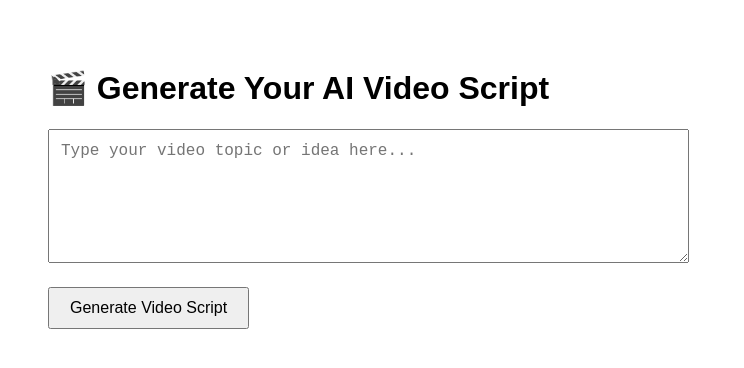
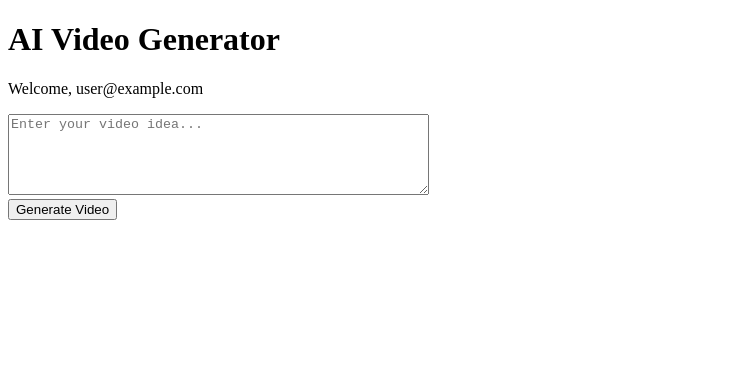
Before and after one commit to hackerh5041/viba-ai, a Next.js app: page /generate in a window 1280 px wide. Shown: the top 368 px of the page, without its empty margins (0-744 px from the left). Built offline with nearby package versions, Linux system fonts and the light colour scheme; no server answers; sample sign-in values are in the browser's storage.

Commit message:
Update generate.js

```diff
--- a/pages/generate.js
+++ b/pages/generate.js
@@ -1,66 +1,66 @@
-import { useState } from 'react';
+import { useEffect, useState } from "react";
+import { auth } from "../lib/firebase";
+import { onAuthStateChanged } from "firebase/auth";
+import { useRouter } from "next/router";
 
 export default function Generate() {
-  const [prompt, setPrompt] = useState('');
-  const [videoScript, setVideoScript] = useState(null);
+  const [user, setUser] = useState(null);
+  const [prompt, setPrompt] = useState("");
   const [loading, setLoading] = useState(false);
+  const [videoUrl, setVideoUrl] = useState("");
+  const router = useRouter();
+
+  useEffect(() => {
+    const unsubscribe = onAuthStateChanged(auth, (currentUser) => {
+      if (currentUser) {
+        setUser(currentUser);
+      } else {
+        router.push("/login");
+      }
+    });
+
+    return () => unsubscribe();
+  }, []);
 
   const handleGenerate = async () => {
+    if (!prompt) return;
     setLoading(true);
-    setVideoScript(null);
+    setVideoUrl("");
 
     try {
-      const res = await fetch('/api/generate-video', {
-        method: 'POST',
-        headers: { 'Content-Type': 'application/json' },
-        body: JSON.stringify({ prompt }),
-      });
-
-      const data = await res.json();
-      setLoading(false);
-
-      if (data.success) {
-        setVideoScript(data.data.script);
-      } else {
-        alert(data.error || 'Something went wrong.');
-      }
+      // Simulate AI video generation (replace with real API later)
+      const fakeUrl = `https://dummyvideo.com/ai-video-${Date.now()}.mp4`;
+      setTimeout(() => {
+        setVideoUrl(fakeUrl);
+        setLoading(false);
+      }, 3000); // fake 3 sec delay
     } catch (err) {
-      console.error('Error:', err);
-      alert('Failed to generate video.');
+      console.error("Generation failed", err);
       setLoading(false);
     }
   };
 
   return (
-    <div style={{ padding: '40px', fontFamily: 'Arial' }}>
-      <h1>🎬 Generate Your AI Video Script</h1>
+    <div>
+      <h1>AI Video Generator</h1>
+      {user && <p>Welcome, {user.email}</p>}
+
       <textarea
+        placeholder="Enter your video idea..."
         value={prompt}
         onChange={(e) => setPrompt(e.target.value)}
-        placeholder="Type your video topic or idea here..."
-        rows="6"
-        cols="60"
-        style={{ padding: '12px', fontSize: '16px' }}
+        rows={5}
+        cols={50}
       />
-
       <br />
-      <button
-        onClick={handleGenerate}
-        disabled={loading}
-        style={{
-          marginTop: '20px',
-          padding: '10px 20px',
-          fontSize: '16px',
-          cursor: 'pointer',
-        }}
-      >
-        {loading ? 'Generating...' : 'Generate Video Script'}
+      <button onClick={handleGenerate} disabled={loading}>
+        {loading ? "Generating..." : "Generate Video"}
       </button>
 
-      {videoScript && (
-        <div style={{ marginTop: '40px', background: '#f2f2f2', padding: '20px' }}>
-          <h3>📝 Generated Script:</h3>
-          <p>{videoScript}</p>
+      {videoUrl && (
+        <div>
+          <h3>Here’s your video:</h3>
+          <video src={videoUrl} controls width="400" />
         </div>
       )}
     </div>
```
